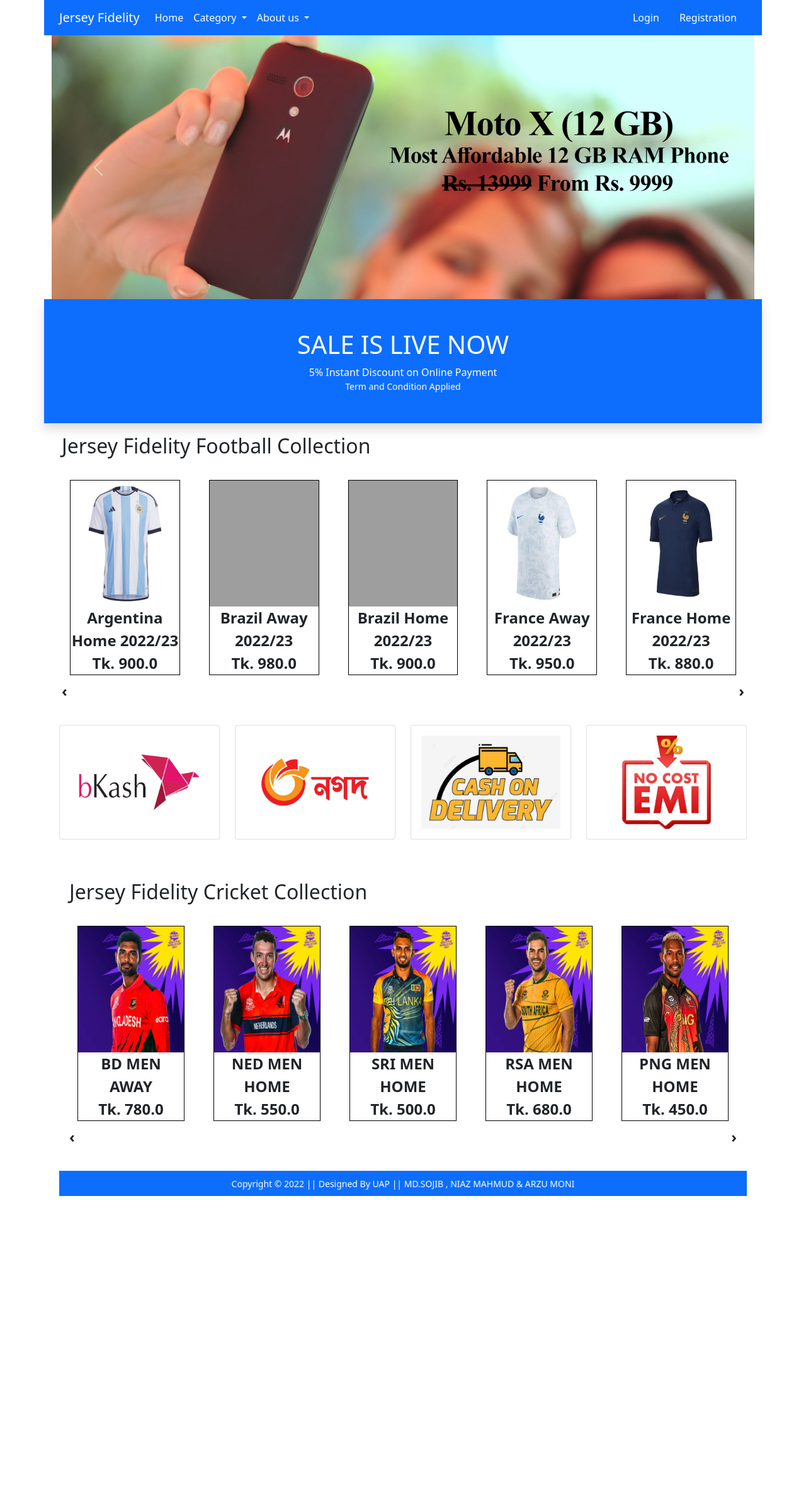
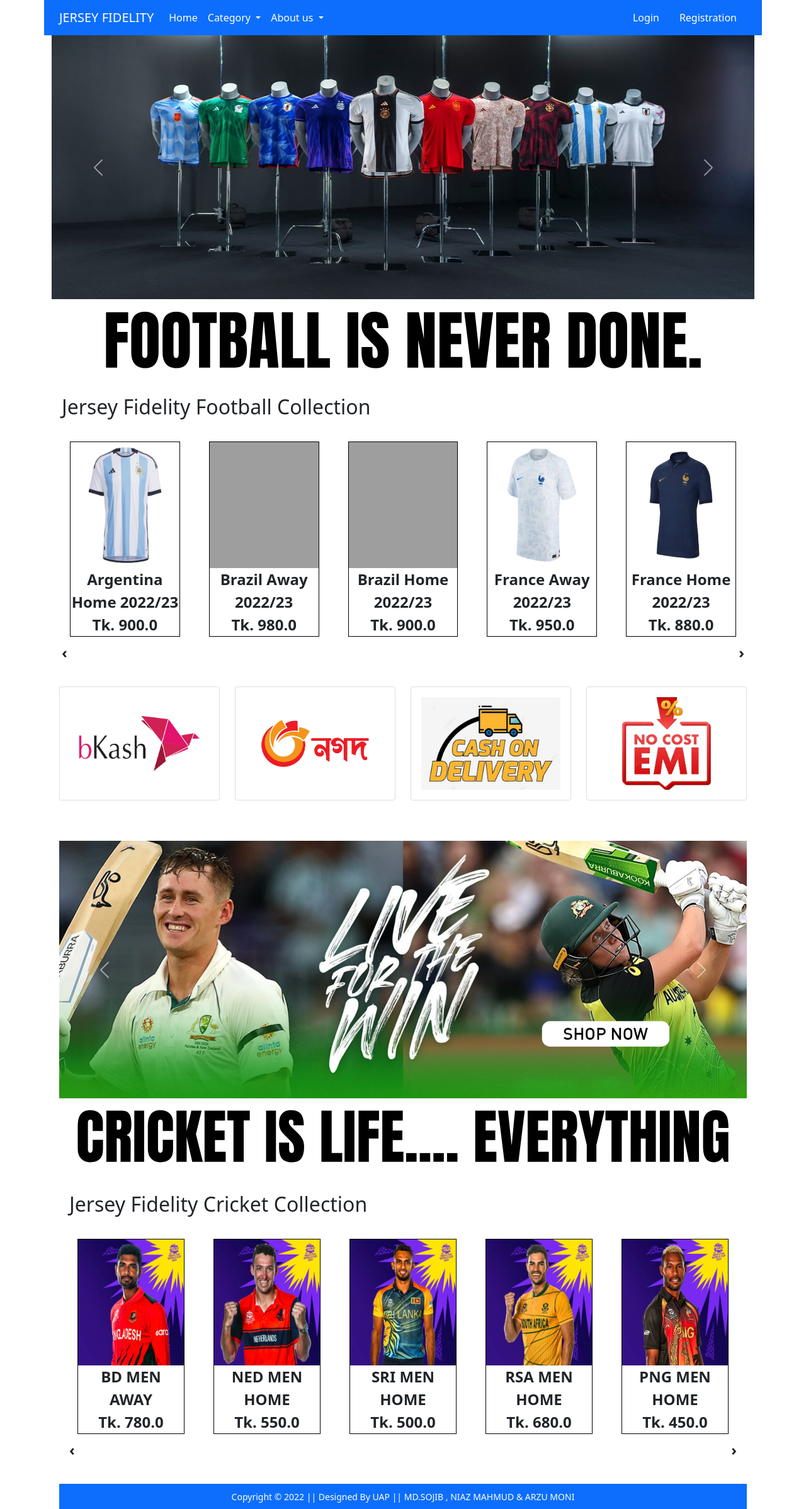
Before and after one commit to sojib96/JerseyFidelity, a Django app: page / in a window 1280 px wide. Shown: the whole page at 63% size. Before the commit the page ends 1899 px from the top, so only its background shows below. Run offline with Django 3.2, Linux system fonts and the light colour scheme; data comes from the database, SQL or seed files in the repository; both versions use the stored data as it was after the commit; some libraries are stand-ins or nearby versions; grey boxes are pictures that could not be loaded.

Commit message:
second commit

```diff
--- a/app/templates/app/base.html
+++ b/app/templates/app/base.html
@@ -19,12 +19,12 @@
     <link rel="stylesheet" href="{% static 'app/css/style.css' %}">
 
 
-    <title>Jersey Fidelity | {% block title %} {% endblock title %} </title>
+    <title>JERSEY FIDELITY {% block title %} {% endblock title %} </title>
   </head>
   <body>
     <nav class=" container navbar navbar-expand-lg navbar-dark bg-primary">
      <div class="container">
-       <a class="navbar-brand" href="/">Jersey Fidelity</a>
+       <a class="navbar-brand" href="/">JERSEY FIDELITY</a>
        <button class="navbar-toggler" type="button" data-bs-toggle="collapse" data-bs-target="#navbarSupportedContent" aria-controls="navbarSupportedContent" aria-expanded="false" aria-label="Toggle navigation">
          <span class="navbar-toggler-icon"></span>
        </button>
@@ -90,6 +90,7 @@
     {% block livesale %} {% endblock livesale %}
     {% block main-content %} {% endblock main-content %}
 
+
     <!-- Start Footer -->
     <footer class="container bg-primary text-center p-2 mt-5">
         <small class="text-white">Copyright &copy; 2022 || Designed By UAP || </small>
--- a/app/templates/app/home.html
+++ b/app/templates/app/home.html
@@ -7,16 +7,16 @@
  <div id="carouselExampleControls" class="container carousel slide" data-bs-ride="carousel">
   <div class="carousel-inner">
     <div class="carousel-item active">
-      <img src="{% static 'app/images/banner/b1.jpg' %}" class="d-block w-100" alt="...">
+      <img src="{% static 'app/images/banner/b7.jpg' %}" class="d-block w-100" alt="...">
     </div>
     <div class="carousel-item">
-      <img src="{% static 'app/images/banner/b2.jpg' %}" class="d-block w-100" alt="...">
+      <img src="{% static 'app/images/banner/b8.jpg' %}" class="d-block w-100" alt="...">
     </div>
     <div class="carousel-item">
-      <img src="{% static 'app/images/banner/b3.jpg' %}" class="d-block w-100" alt="...">
+      <img src="{% static 'app/images/banner/b9.webp' %}" class="d-block w-100" alt="...">
     </div>
     <div class="carousel-item">
-      <img src="{% static 'app/images/banner/b4.jpg' %}" class="d-block w-100" alt="...">
+      <img src="{% static 'app/images/banner/b1.webp' %}" class="d-block w-100" alt="...">
     </div>
   </div>
   <a class="carousel-control-prev" href="#carouselExampleControls" role="button" data-bs-slide="prev">
@@ -29,15 +29,14 @@
   </a>
 </div>
 <!-- End Banner Slider -->
+
 {% endblock banner_slider %}
 
 {% block livesale %}
 <!-- Live Sale Section -->
 <div class="container ">
-  <div class="row bg-primary text-center p-5 text-white border-bottom shadow">
-    <h1>SALE IS LIVE NOW</h1>
-    <span>5% Instant Discount on Online Payment</span>
-    <small class="fw-lighter">Term and Condition Applied </small>
+  <div class=" p-1 ">
+    <img src="{% static 'app/images/banner/b5.SVG' %}" class="img-fluid">
   </div>
 </div>
 <!-- End Live Sale Section -->
@@ -92,6 +91,46 @@
 </div>
 <!-- End Payment Info Section -->
 
+{% block banner_slider2 %}
+<!--Banner Slider-->
+ <div id="carouselExampleControls" class="container carousel slide" data-bs-ride="carousel">
+  <div class="carousel-inner">
+    <div class="carousel-item active">
+      <img src="{% static 'app/images/banner/b14.webp' %}" class="d-block w-100" alt="...">
+    </div>
+    <div class="carousel-item">
+      <img src="{% static 'app/images/banner/b12.jpg' %}" class="d-block w-100" alt="...">
+    </div>
+    <div class="carousel-item">
+      <img src="{% static 'app/images/banner/b13.jpg' %}" class="d-block w-100" alt="...">
+    </div>
+    <div class="carousel-item">
+      <img src="{% static 'app/images/banner/b14.jpg' %}" class="d-block w-100" alt="...">
+    </div>
+  </div>
+     <a class="carousel-control-prev" href="#carouselExampleControls" role="button" data-bs-slide="prev">
+    <span class="carousel-control-prev-icon" aria-hidden="true"></span>
+    <span class="visually-hidden">Previous</span>
+  </a>
+  <a class="carousel-control-next" href="#carouselExampleControls" role="button" data-bs-slide="next">
+    <span class="carousel-control-next-icon" aria-hidden="true"></span>
+    <span class="visually-hidden">Next</span>
+  </a>
+</div>
+<!-- End Banner Slider -->
+
+{% endblock banner_slider2 %}
+
+
+ {% block livesale2 %}
+<!-- Live Sale Section -->
+<div class="container ">
+  <div class=" p-1 ">
+    <img src="{% static 'app/images/banner/b6.SVG' %}" class="img-fluid">
+  </div>
+</div>
+<!-- End Live Sale Section -->
+{% endblock livesale2 %}
 <!-- 2nd Product Slider -->
 <!-- 1st Product Slider -->
 <div class="container">
```
Also changed, not shown: jerseyfidelity/settings.py (+6 -6 lines), app/static/app/images/banner/b1.jpg (deleted), app/static/app/images/banner/b1.webp (added), app/static/app/images/banner/b11.jpg (added), app/static/app/images/banner/b12.jpg (added), app/static/app/images/banner/b13.jpg (added), app/static/app/images/banner/b14.jpg (added), app/static/app/images/banner/b14.webp (added), app/static/app/images/banner/b2.jpg (deleted), app/static/app/images/banner/b3.jpg (deleted), app/static/app/images/banner/b4.jpg (deleted), app/static/app/images/banner/b5.svg (added), app/static/app/images/banner/b6.svg (added), app/static/app/images/banner/b7.jpg (added), 3 more files.
